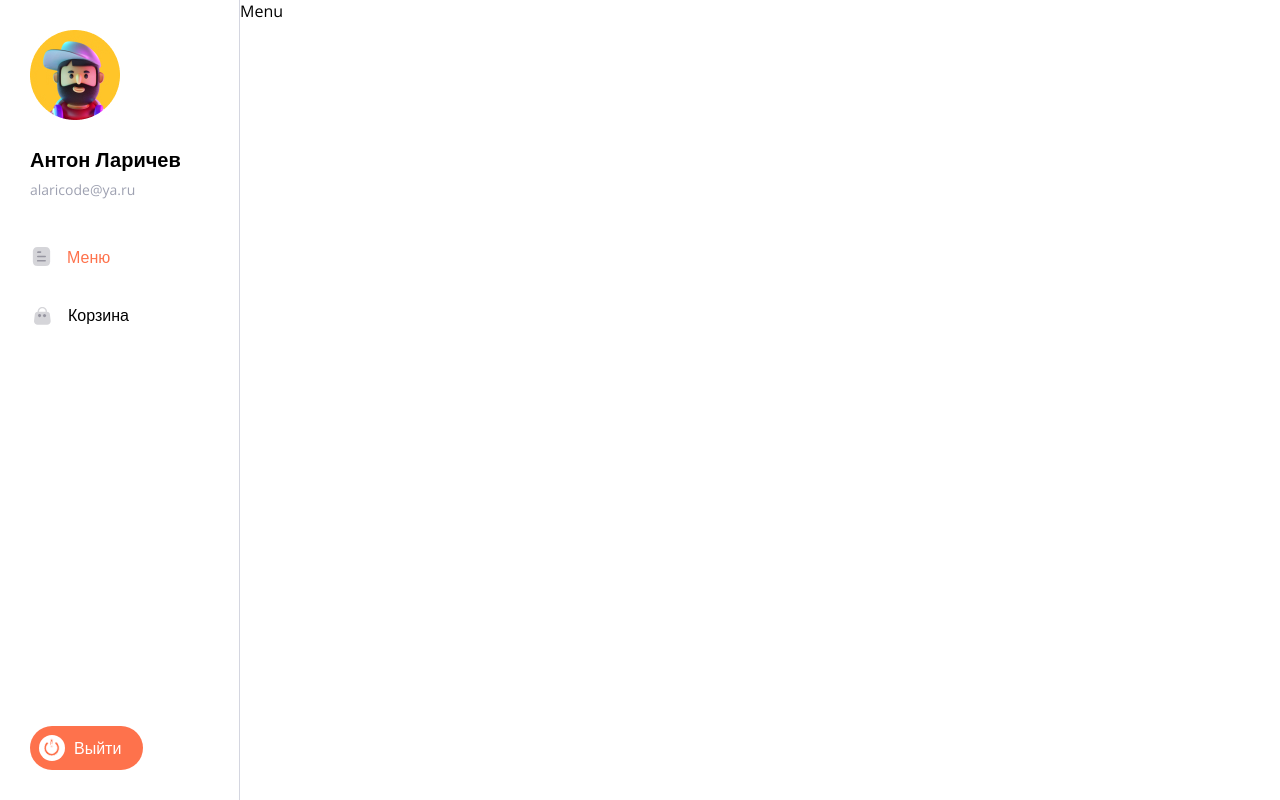
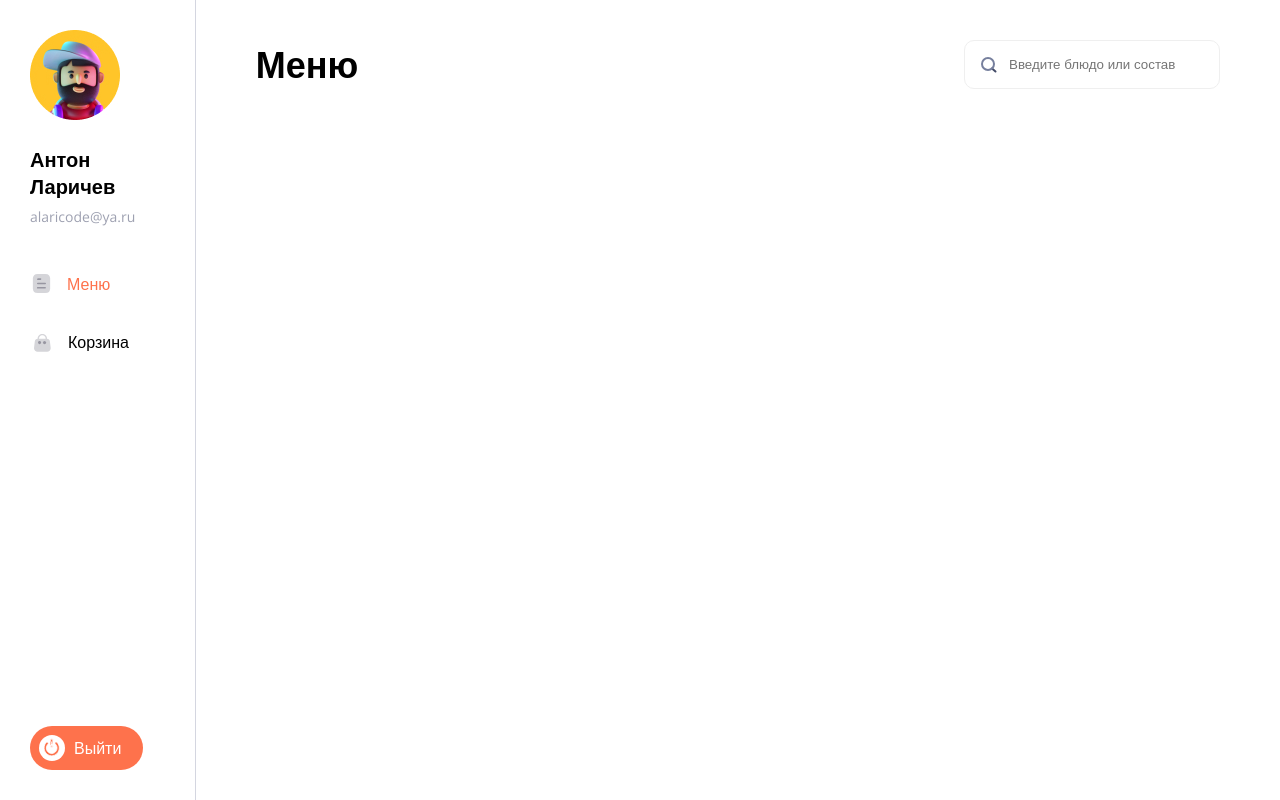
Before and after one commit to zakharovdm/pizza-app, a React (Vite) app: page / in a window 1280 px wide. Built offline with nearby package versions, Linux system fonts and the light colour scheme.

Commit message:
add Headline and SearchInput component

```diff
--- /dev/null
+++ b/src/components/Headline/Headline.module.css
@@ -0,0 +1,7 @@
+.headline {
+  font-family: var(--font);
+  font-weight: 600;
+  font-size: 36px;
+  color: var(--main-text-color);
+  margin: 0;
+}
--- /dev/null
+++ b/src/components/Headline/Headline.props.ts
@@ -0,0 +1,5 @@
+import { HTMLAttributes, ReactNode } from 'react';
+
+export interface HeadlineProps extends HTMLAttributes<HTMLHeadingElement> {
+  children: ReactNode
+}
--- /dev/null
+++ b/src/components/Headline/Headline.tsx
@@ -0,0 +1,10 @@
+import styles from './Headline.module.css';
+import { HeadlineProps } from './Headline.props';
+
+function Button({ children, ...props }: HeadlineProps) {
+	return (
+		<h1 {...props} className={styles.headline}>{children}</h1>
+	);
+}
+
+export default Button;
--- /dev/null
+++ b/src/components/SearchInput/SearchInput.module.css
@@ -0,0 +1,24 @@
+.input {
+  padding: 16px 30px 16px 44px;
+  border-radius: 10px;
+  border: 1px solid #efefef;
+  min-width: 256px;
+  box-sizing: border-box;
+}
+
+.input:placholder {
+  font-family: var(--font);
+  font-weight: 400;
+  font-size: 14px;
+  color: #9aa0b4;
+}
+
+.inputWrapper {
+  position: relative;
+}
+
+.icon {
+  position: absolute;
+  top: 17px;
+  left: 17px;
+}
--- /dev/null
+++ b/src/components/SearchInput/SearchInput.props.ts
@@ -0,0 +1,5 @@
+import { InputHTMLAttributes } from 'react';
+
+export interface SearchInputProps extends InputHTMLAttributes<HTMLInputElement> {
+  placeholder: string
+}
--- /dev/null
+++ b/src/components/SearchInput/SearchInput.tsx
@@ -0,0 +1,12 @@
+import styles from './SearchInput.module.css';
+import { SearchInputProps } from './SearchInput.props';
+
+function SearchInput({ placeholder, ...props }: SearchInputProps) {
+	return (
+		<div className={styles.inputWrapper}>
+			<img className={styles.icon} src="./searchicon.svg" alt="Иконка поиска" />
+			<input className={styles.input} placeholder={placeholder} {...props} />
+		</div>);
+}
+
+export default SearchInput;
--- a/src/layout/Layout/Layout.module.css
+++ b/src/layout/Layout/Layout.module.css
@@ -74,3 +74,8 @@
 .active {
   color: var(--primary-color);
 }
+
+.content {
+  padding: 40px 60px;
+  width: 100%;
+}
--- a/src/layout/Layout/Layout.tsx
+++ b/src/layout/Layout/Layout.tsx
@@ -42,7 +42,7 @@ export function Layout() {
           Выйти
 				</Button>
 			</div>
-			<div>
+			<div className={styles.content}>
 				<Outlet />
 			</div>
 		</div>
--- a/src/pages/Cart/Cart.tsx
+++ b/src/pages/Cart/Cart.tsx
@@ -1,3 +1,9 @@
+import Headline from '../../components/Headline/Headline';
+
 export function Cart() {
-	return <>Cart</>;
+	return <>
+		<Headline>
+			Корзина
+		</Headline>
+	</>;
 }
--- /dev/null
+++ b/src/pages/Menu/Menu.module.css
@@ -0,0 +1,4 @@
+.head {
+  display: flex;
+  justify-content: space-between;
+}
--- a/src/pages/Menu/Menu.tsx
+++ b/src/pages/Menu/Menu.tsx
@@ -1,3 +1,10 @@
+import Headline from '../../components/Headline/Headline';
+import SearchInput from '../../components/SearchInput/SearchInput';
+import styles from './Menu.module.css';
+
 export function Menu() {
-	return <>Menu</>;
+	return <div className={styles.head}>
+		<Headline>Меню</Headline>
+		<SearchInput placeholder='Введите блюдо или состав'/>
+	</div>;
 }
```
Also changed, not shown: src/App.tsx (deleted, +0 -16 lines), public/searchicon.svg (added).
